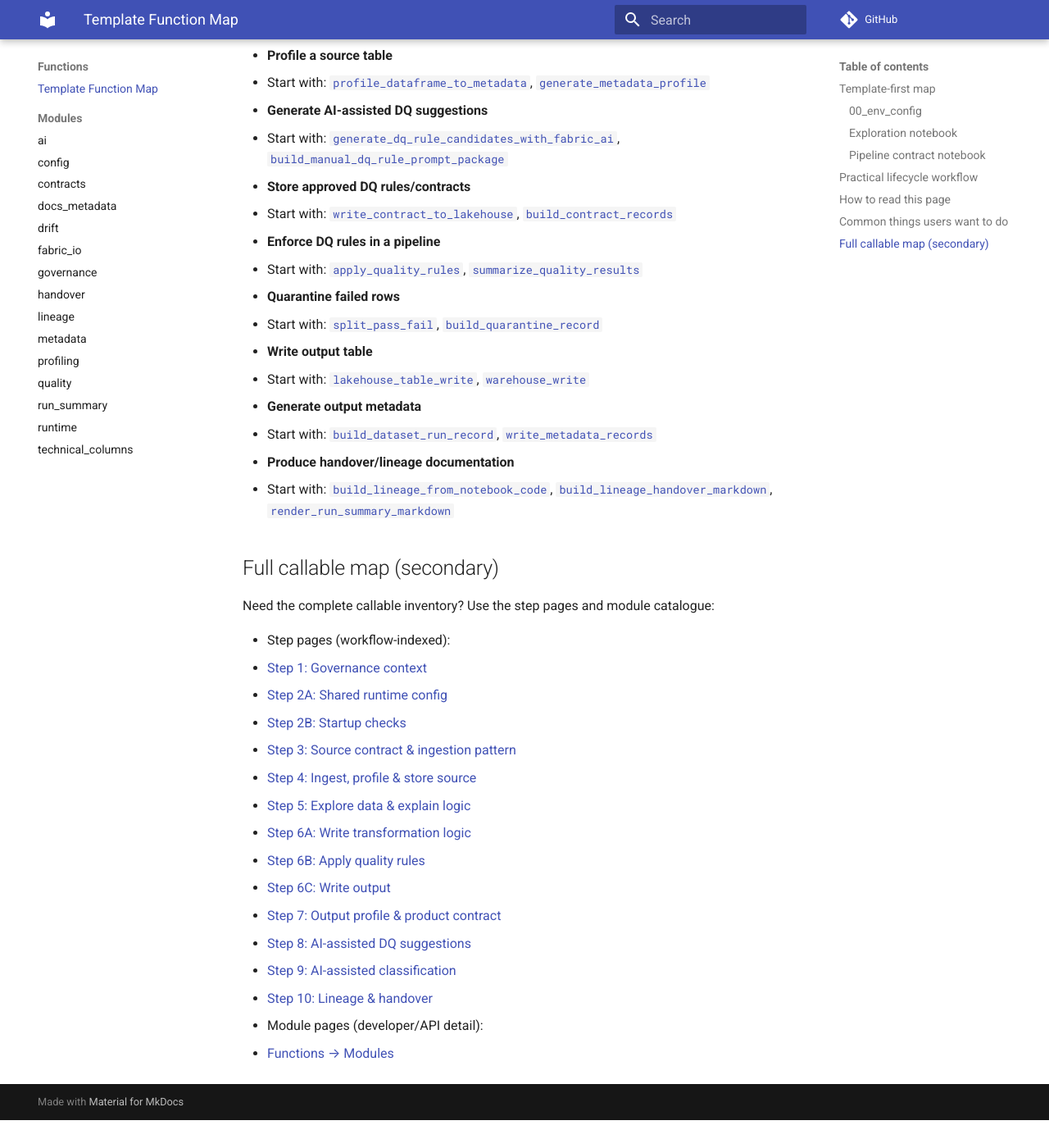
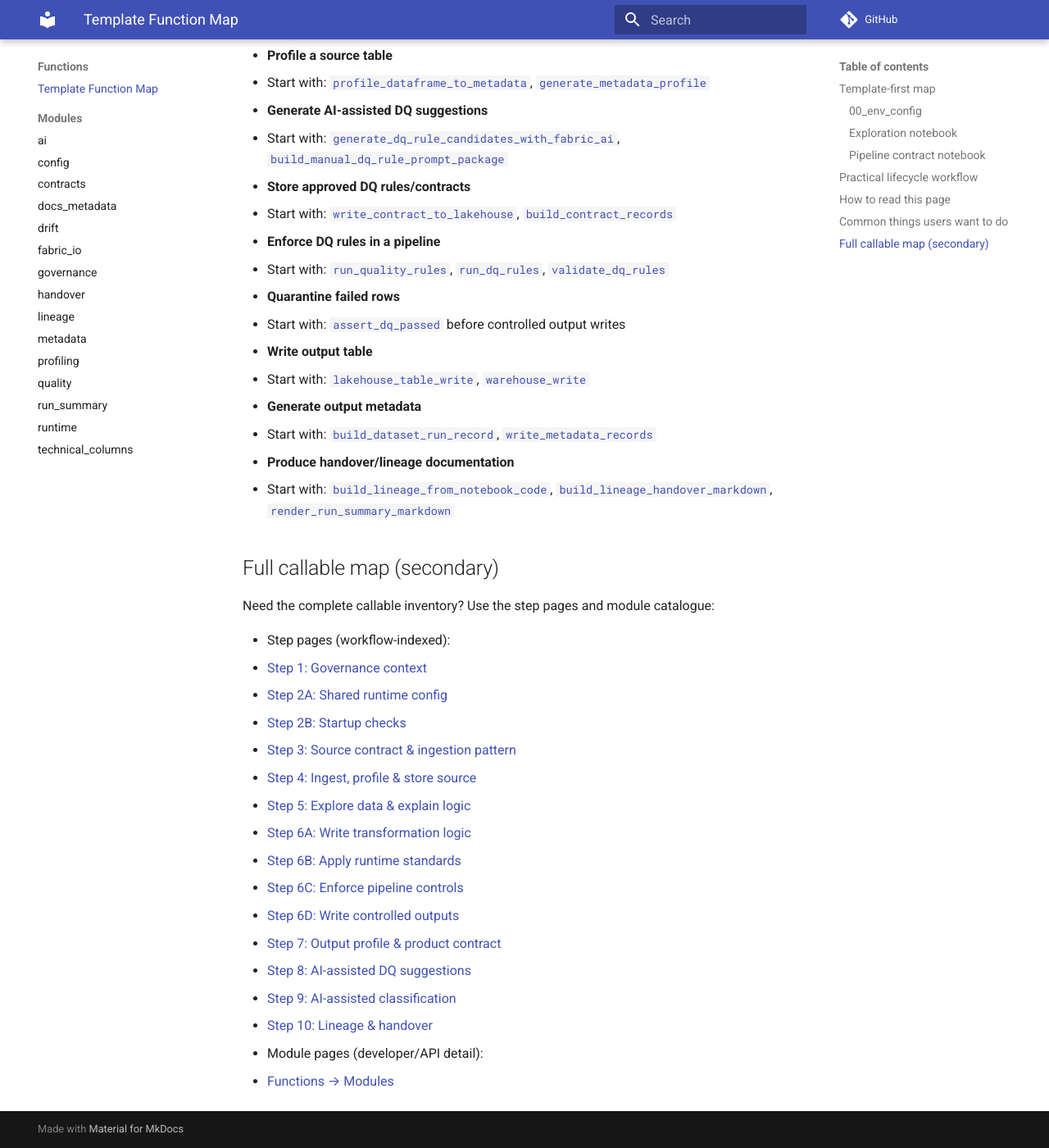
Before and after one commit to Voycepeh/fabric-data-product-framework, an MkDocs documentation site: the page built from docs/reference/index.md, in a window 1280 px wide and 1400 px high, scrolled down 2140 px. Shown: the whole window at 82% size. Built offline with MkDocs 1.6.1 and Material for MkDocs 9.7.7, drawn with Linux system fonts in a browser that asks for light colours; comment, search, counter and statistics services are not loaded; before the commit the page ends 3506 px from its top, so only the background shows below that.

Commit message:
docs: fix reference map links to generated step slugs

```diff
--- a/docs/reference/index.md
+++ b/docs/reference/index.md
@@ -87,11 +87,11 @@
 - **Store approved DQ rules/contracts**
   - Start with: [`write_contract_to_lakehouse`](./step-07-output-profile-product-contract/write_contract_to_lakehouse/), [`build_contract_records`](./step-07-output-profile-product-contract/build_contract_records/)
 - **Enforce DQ rules in a pipeline**
-  - Start with: [`apply_quality_rules`](./step-06b-apply-quality-rules/apply_quality_rules/), [`summarize_quality_results`](./step-06b-apply-quality-rules/summarize_quality_results/)
+  - Start with: [`run_quality_rules`](./step-06c-pipeline-controls/run_quality_rules/), [`run_dq_rules`](./step-06c-pipeline-controls/run_dq_rules/), [`validate_dq_rules`](./step-06c-pipeline-controls/validate_dq_rules/)
 - **Quarantine failed rows**
-  - Start with: [`split_pass_fail`](./step-06b-apply-quality-rules/split_pass_fail/), [`build_quarantine_record`](./step-06b-apply-quality-rules/build_quarantine_record/)
+  - Start with: [`assert_dq_passed`](./step-06d-controlled-outputs/assert_dq_passed/) before controlled output writes
 - **Write output table**
-  - Start with: [`lakehouse_table_write`](./step-06c-write-output/lakehouse_table_write/), [`warehouse_write`](./step-06c-write-output/warehouse_write/)
+  - Start with: [`lakehouse_table_write`](./step-06d-controlled-outputs/lakehouse_table_write/), [`warehouse_write`](./step-06d-controlled-outputs/warehouse_write/)
 - **Generate output metadata**
   - Start with: [`build_dataset_run_record`](./step-07-output-profile-product-contract/build_dataset_run_record/), [`write_metadata_records`](./step-07-output-profile-product-contract/write_metadata_records/)
 - **Produce handover/lineage documentation**
@@ -107,10 +107,11 @@
   - [Step 2B: Startup checks](./step-02b-notebook-startup-checks/)
   - [Step 3: Source contract & ingestion pattern](./step-03-source-contract-ingestion-pattern/)
   - [Step 4: Ingest, profile & store source](./step-04-ingest-profile-store/)
-  - [Step 5: Explore data & explain logic](./step-05-explore-explain-transform/)
-  - [Step 6A: Write transformation logic](./step-06a-write-transformation-logic/)
-  - [Step 6B: Apply quality rules](./step-06b-apply-quality-rules/)
-  - [Step 6C: Write output](./step-06c-write-output/)
+  - [Step 5: Explore data & explain logic](./step-05-explore-transform-logic/)
+  - [Step 6A: Write transformation logic](./step-06a-transformation-logic/)
+  - [Step 6B: Apply runtime standards](./step-06b-runtime-standards/)
+  - [Step 6C: Enforce pipeline controls](./step-06c-pipeline-controls/)
+  - [Step 6D: Write controlled outputs](./step-06d-controlled-outputs/)
   - [Step 7: Output profile & product contract](./step-07-output-profile-product-contract/)
   - [Step 8: AI-assisted DQ suggestions](./step-08-ai-assisted-dq-suggestions/)
   - [Step 9: AI-assisted classification](./step-09-ai-assisted-classification/)
```
